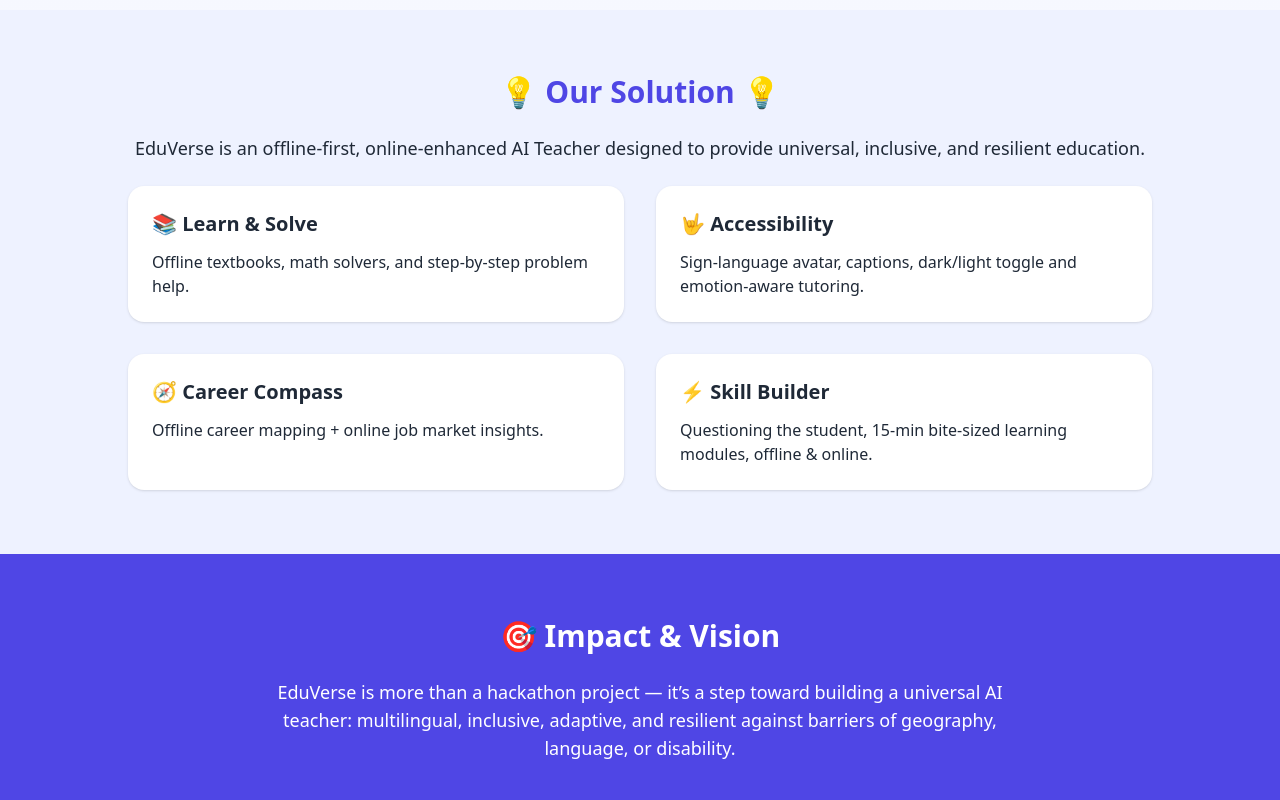
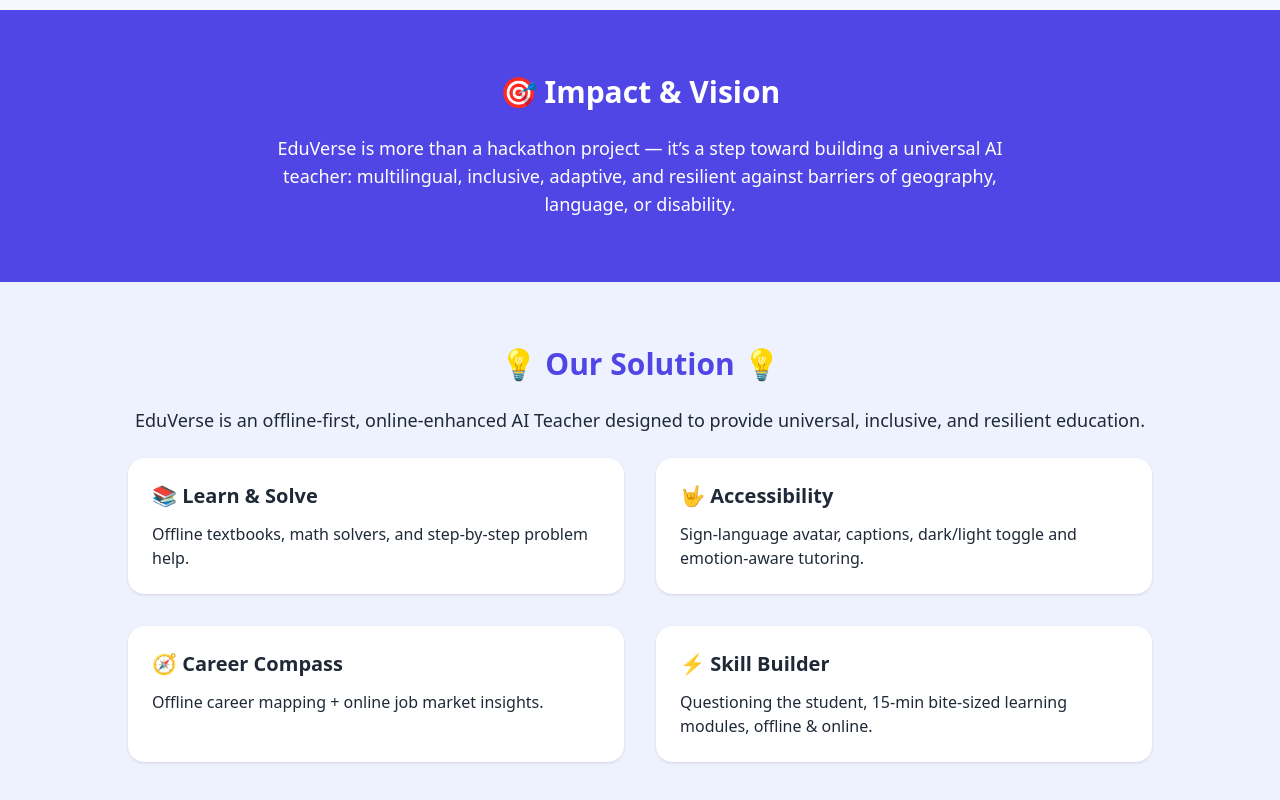
Before and after one commit to rishikesh-babu/EduVerse, a React (Vite) app in the folder client/: page / in a window 1280 px wide. Shown: the part 820-1620 px from the top of the page. Built offline with nearby package versions, Linux system fonts and the light colour scheme; no server answers.

Commit message:
Made Changes in HomePage Layout

```diff
--- a/client/src/Pages/User/Home.jsx
+++ b/client/src/Pages/User/Home.jsx
@@ -30,6 +30,16 @@ export default function LandingPage() {
           English-centric, and not designed for disabilities or low-resource
           settings. This causes significant inconvinience for children that do not have English as a strong suit.
           Hence resulting in the losing interest of children.
+        </p>
+      </section>
+
+      {/* Vision Section */}
+      <section className="bg-indigo-600 text-white py-16 px-6 text-center">
+        <h2 className="text-3xl font-bold mb-6">🎯 Impact & Vision</h2>
+        <p className="max-w-3xl mx-auto text-lg">
+          EduVerse is more than a hackathon project — it’s a step toward
+          building a universal AI teacher: multilingual, inclusive, adaptive, and
+          resilient against barriers of geography, language, or disability.
         </p>
       </section>
 
@@ -85,16 +95,6 @@ export default function LandingPage() {
           </div>
         </div>
       </section>
-
-      {/* Vision Section */}
-      <section className="bg-indigo-600 text-white py-16 px-6 text-center">
-        <h2 className="text-3xl font-bold mb-6">🎯 Impact & Vision</h2>
-        <p className="max-w-3xl mx-auto text-lg">
-          EduVerse is more than a hackathon project — it’s a step toward
-          building a universal AI teacher: multilingual, inclusive, adaptive, and
-          resilient against barriers of geography, language, or disability.
-        </p>
-      </section>
     </div>
   );
 }
```
